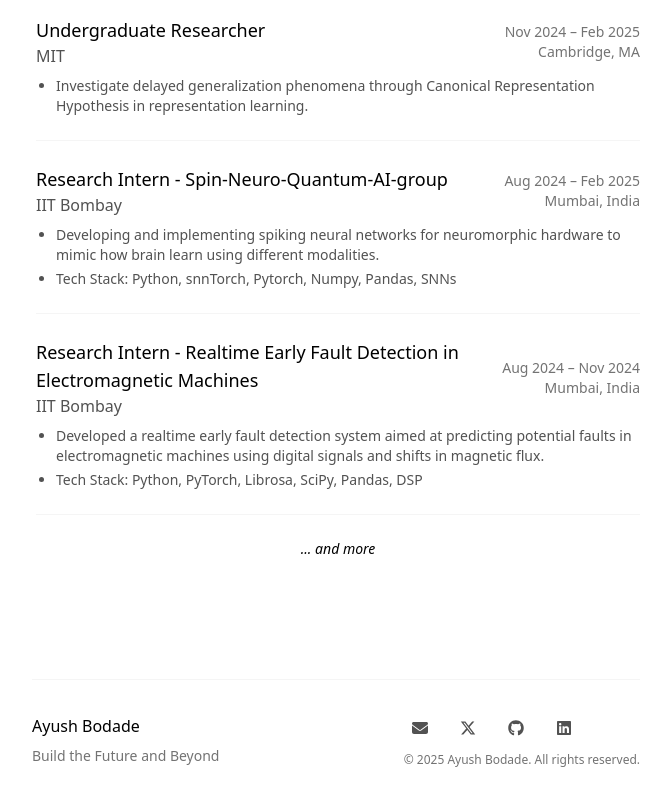
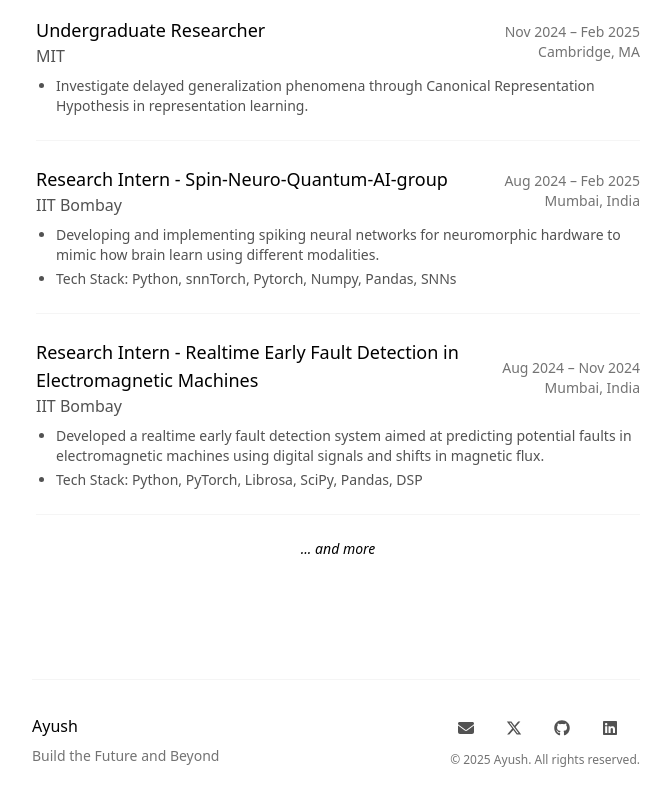
Before and after one commit to ayushb03/personal-website, a Next.js app: page / in a window 1280 px wide. Shown: the part 856-1656 px from the top of the page, without its empty margins (304-975 px from the left). Built offline with nearby package versions, Linux system fonts and the light colour scheme.

Commit message:
📝 chore: update footer component for consistency
- Shortened name display to "Ayush" for a cleaner presentation.
- Updated copyright text to reflect the name change.

```diff
--- a/src/components/footer.tsx
+++ b/src/components/footer.tsx
@@ -29,7 +29,7 @@
     <footer className="mt-20 py-8 border-t border-neutral-100 dark:border-neutral-900">
       <div className="flex flex-col md:flex-row md:justify-between gap-6 md:items-center">
         <div className="space-y-2">
-          <div className="font-medium">Ayush Bodade</div>
+          <div className="font-medium">Ayush</div>
           <p className="text-sm text-neutral-500 dark:text-neutral-400">
             Build the Future and Beyond
           </p>
@@ -50,7 +50,7 @@
             ))}
           </div>
           <p className="text-xs text-neutral-500 dark:text-neutral-500 text-center md:text-right">
-            &copy; {new Date().getFullYear()} Ayush Bodade. All rights reserved.
+            &copy; {new Date().getFullYear()} Ayush. All rights reserved.
           </p>
         </div>
       </div>
```
